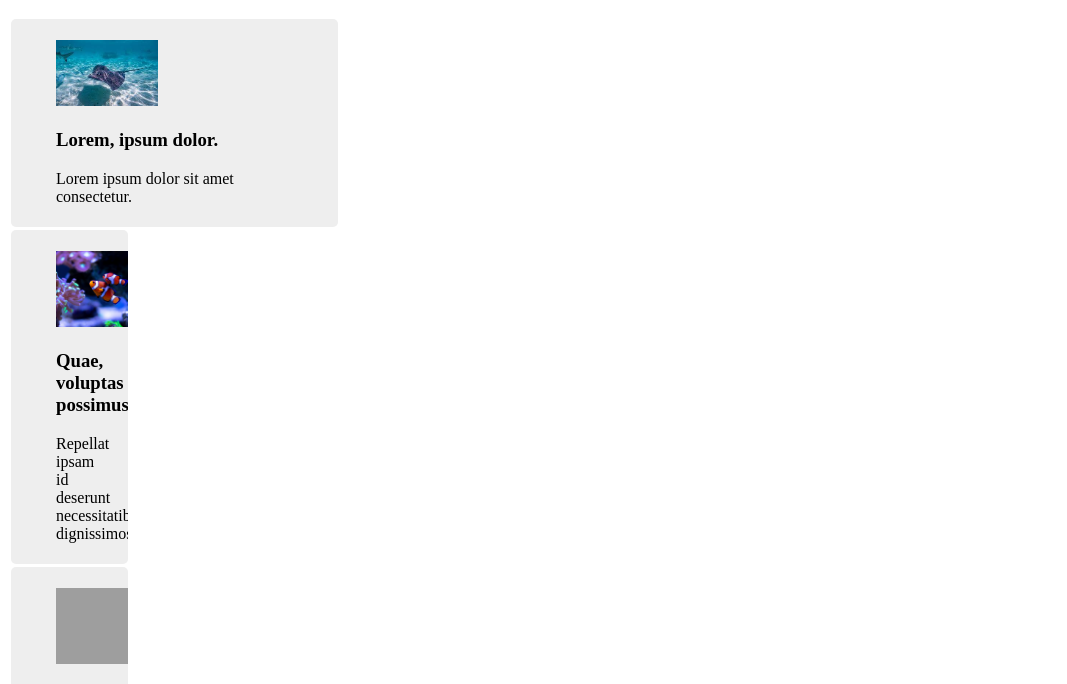
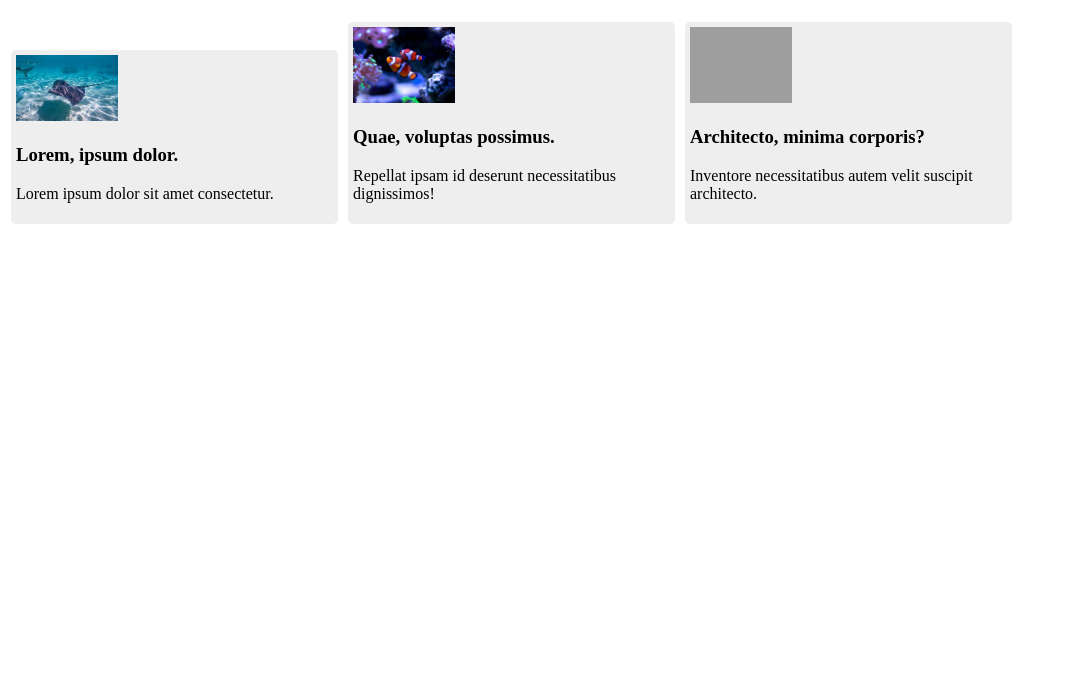
Before and after one commit to MMI-SAE-105/2022-r113-tp3-accordeons-marionmura, a website built with Parcel: page 04-accordeon-horizontal.html in a window 1280 px wide. Shown: the part 61-745 px from the top of the page, without its empty margins (0-1067 px from the left). Built offline with nearby package versions, Linux system fonts and the light colour scheme; grey boxes are pictures that could not be loaded.

Commit message:
accordeon lig figure + js dans html 4

```diff
--- a/04-accordeon-horizontal.html
+++ b/04-accordeon-horizontal.html
@@ -12,16 +12,16 @@
   <body>
     <h1>Accordéon horizontal</h1>
     <ul id="accordeon">
-      <li class="actif">
+      <li class="actif" x-data="{isOpen:false}">
         <figure>
           <img src="img/raie1.jpg" alt="raie" width="102">
-          <figcaption>
+          <figcaption @click="isOpen =! isOpen">
             <h3>Lorem, ipsum dolor.</h3>
             <p>Lorem ipsum dolor sit amet consectetur.</p>
           </figcaption>
         </figure>
       </li>
-      <li>
+      <li class="actif" x-data="{isOpen:false}">
         <figure>
           <img src="img/poissonclown.jpg" alt="poisson clown" width="102">
           <figcaption>
@@ -30,7 +30,7 @@
           </figcaption>
         </figure>
       </li>
-      <li>
+      <li class="actif" x-data="{isOpen:false}">
         <figure>
           <img src="img/aquarium.jpg" alt="aquarium" width="102">
           <figcaption>
--- a/style.css
+++ b/style.css
@@ -6,16 +6,21 @@
 
 #accordeon li{
     width : 107px;
+    transition : all 1s;
     background-color: #eee;
     overflow: hidden;
+    display: inline-block;
     margin:3px;
     padding:5px;
     list-style: none;
     border-radius: 5px;
-  /* pour l'animation, transition sur width */
-
 }
 
 #accordeon li.actif {
     width: 317px;
 }
+
+#accordeon li figure {
+    margin : 0px;
+    vertical-align: middle;
+}
```
